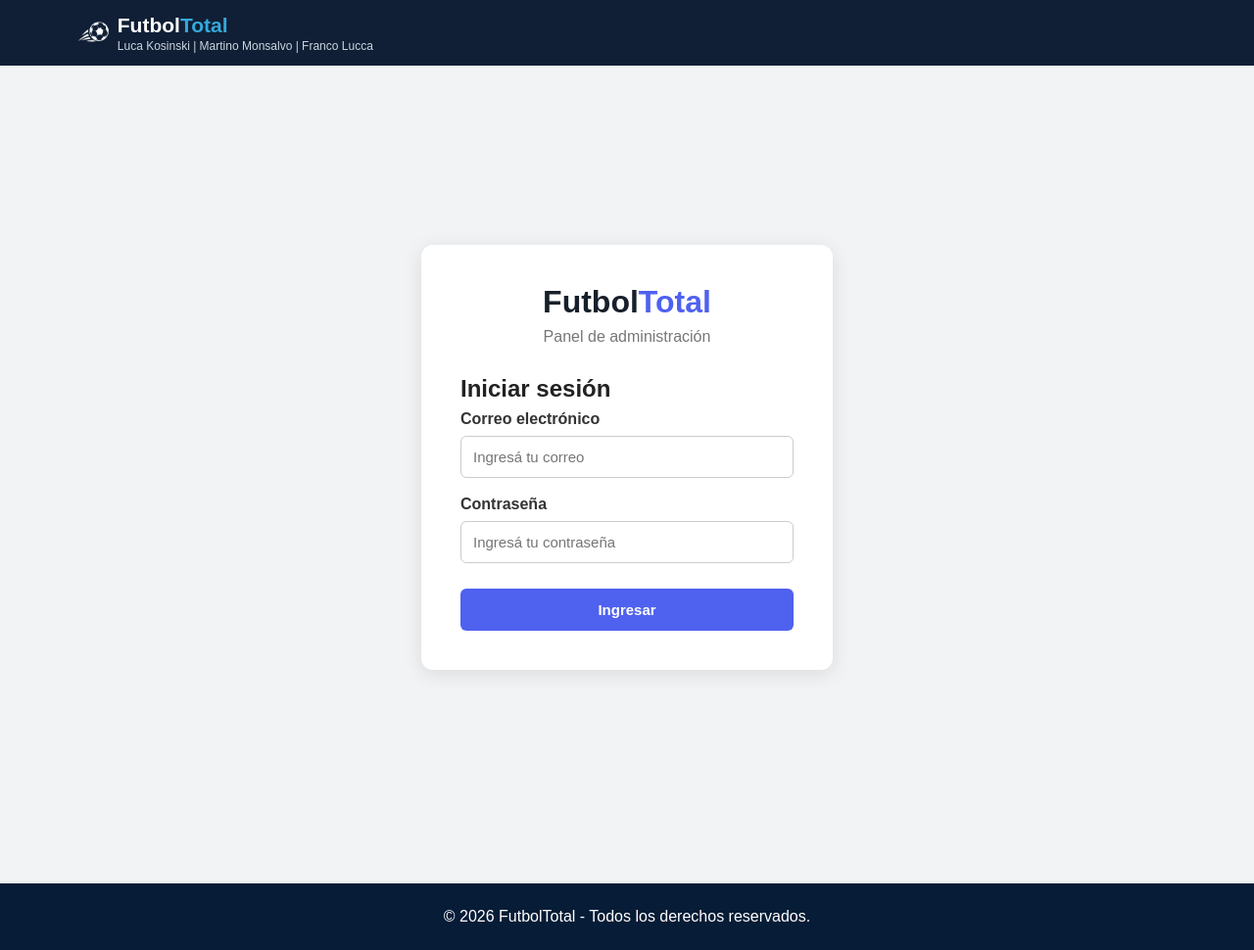
After one commit to FranLucca/TP_FINAL_GRUPO6, a Node server app: page /login in a window 1280 px wide. The commit adds this page. Shown: the whole page at 98% size. Run offline with Node 20, Linux system fonts and the light colour scheme.

Commit message:
Diseño e implementación del login de administrador

```diff
--- a/Backend/index.js
+++ b/Backend/index.js
@@ -1,13 +1,15 @@
 import express from "express";
 import environments from "./src/api/config/environments.js";
 import cors from "cors";
+import session from "express-session";
 import { loggerurl } from "./src/api/middlewares/middlewares.js";
-import { productoRoutes, ventaRoutes, viewRoutes } from "./src/api/routes/index.js";
+import { productoRoutes, ventaRoutes, viewRoutes, authRoutes } from "./src/api/routes/index.js";
 import { __dirname, join, rutaImagenes, rutaCss } from "./src/api/utils/index.js";
 
 const app = express();
 
 const PORT = environments.port;
+const { session_key } = environments;
 
 app.set("view engine", "ejs"); // Configuramos EJS como motor de plantillas
 app.set("views", join(__dirname, "src/views")); // Apuntamos a la carpeta de las vistas de EJS
@@ -18,33 +20,44 @@ app.use("/img", express.static(rutaImagenes));
 // Configurar css del Frontend
 app.use("/css", express.static(rutaCss));
 
-//MIDDLEWARES
-app.use(cors()); //Middleware CORS basico para permitir todas las solicitudes
+// MIDDLEWARES
+app.use(cors()); // Middleware CORS basico para permitir todas las solicitudes
 
-//Middleware logger para mostrar por consola las solicitudes de nuestro servidor
+// Middleware logger para mostrar por consola las solicitudes de nuestro servidor
 app.use(loggerurl);
 
-//Parseamos el JSON que enviamos en los formularios para recibirlos como objemos
-app.use(express.json()); //Parseamos el JSON recibido en el body automaticamente
+// Parseamos el JSON que enviamos en los formularios
+app.use(express.json());
 
 // Middleware para servir archivos estaticos
 app.use(express.static(join(__dirname, "src/public")));
 
-//ENDPOINTS
+// Parseamos los datos enviados desde formularios HTML
+app.use(express.urlencoded({ extended: true }));
+
+// Middleware de sesion
+app.use(session({
+    secret: session_key,
+    resave: false,
+    saveUninitialized: true
+}));
+
+// ENDPOINTS
 app.get("/", (req, res) => {
-    res.send("Hola desde el servidor")
+    res.send("Hola desde el servidor");
 });
 
-//RUTAS API
-//rutas de producto
-app.use("/api/productos", productoRoutes)
+// RUTAS API
+app.use("/api/productos", productoRoutes);
 
-//rutas de venta
-app.use("/api/ventas", ventaRoutes)
+app.use("/api/ventas", ventaRoutes);
 
-// Rutas vistas
-app.use("/admin", viewRoutes); // Redirigimos las consultas a /admin a la ruta de vistas
+// Rutas de autenticacion
+app.use("/", authRoutes);
+
+// Rutas vistas del administrador
+app.use("/admin", viewRoutes);
 
 app.listen(PORT, () => {
-    console.log(`servidor corriendo en puerto https://localhost:${PORT}`)
+    console.log(`servidor corriendo en puerto http://localhost:${PORT}`);
 });
--- a/Backend/src/api/config/environments.js
+++ b/Backend/src/api/config/environments.js
@@ -9,5 +9,6 @@ export default {
         name: process.env.DB_NAME,
         user: process.env.DB_USER,
         password: process.env.DB_PASSWORD
-    }
+    },
+    session_key: process.env.SESSION_KEY
 }
--- /dev/null
+++ b/Backend/src/api/controllers/auth.controllers.js
@@ -0,0 +1,98 @@
+import UsuarioModel from "../models/usuario.models.js";
+
+import bcrypt from "bcrypt";
+
+// Vista login
+export const vistaLogin = (req, res) => {
+    res.render("login", {
+        title: "Login Admin",
+        about: "Introduzca sus credenciales"
+    })
+}
+
+// Login usuario admin
+export const loginUserAdmin = async (req, res) => {
+    try {
+
+        /* Podemos recibir los datos de email y password de login.ejs ya como un objeto
+        app.use(express.urlencoded({extended: true}));*/
+        const { email, password } = req.body;
+
+        // Evitamos una consulta innecesaria a la BBDD
+        if (!email || !password) {
+            return res.render("login", {
+                title: "Login Admin",
+                about: "Introduzca sus credenciales",
+                error: "Todos los campos son obligatorios"
+            });
+        }
+
+        // Traemos solamente el usuario administrador que tenga ese email
+        const [rows] = await UsuarioModel.selectAdminUser(email);
+        console.log(rows);
+
+
+        // Si no existe el usuario admin
+        if (rows.length === 0) {
+            return res.render("login", {
+                title: "Login Admin",
+                about: "Introduzca sus credenciales",
+                error: "No existe usuario admin"
+            });
+        }
+
+        // En caso de que exista el usuario, lo guardo en la variable user
+        const user = rows[0];
+
+        // Comparamos si la contraseña ingresada coincide con el hash guardado en la BBDD
+        const match = await bcrypt.compare(password, user.password);
+        console.log(match);
+
+        if (match) {
+            // Si coinciden los passwords hasheados
+
+            // Guardo la sesion
+            req.session.user = {
+                id: user.id,
+                name: user.nombre,
+                email: user.email
+            }
+
+            // Guardada la sesion, redirijo al panel de administracion
+            return res.redirect("/admin");
+
+        } else {
+            // Si no coinciden los passwords hasheados
+            return res.render("login", {
+                title: "Login Admin",
+                about: "Introduzca sus credenciales",
+                error: "Contraseña invalida"
+            });
+
+        }
+
+    } catch (error) {
+        console.log("Error en el login: ", error);
+
+        res.status(500).json({
+            message: "Error interno del servidor al hacer login"
+        });
+    }
+}
+
+// Logout admin
+export const logoutUserAdmin = (req, res) => {
+
+    // Destruimos la sesion existente
+    req.session.destroy((err) => {
+        if (err) {
+            console.log("Error al destruir la sesion: ", err);
+            return res.status(500).json({
+                message: "Error al destruir la sesion"
+            });
+        }
+
+        // Eliminada la sesion, redirigimos a login
+        res.redirect("/login");
+    });
+}
--- a/Backend/src/api/routes/view.routes.js
+++ b/Backend/src/api/routes/view.routes.js
@@ -1,9 +1,10 @@
 import { Router } from "express";
 import { vistaAdmin } from "../controllers/view.controllers.js";
+import { requireLogin } from "../middlewares/middlewares.js";
 
 const router = Router();
 
-// VISTA ADMIN PANEL
-router.get("/", vistaAdmin);
+// Vista del panel de administrador protegida
+router.get("/", requireLogin, vistaAdmin);
 
 export default router;
--- /dev/null
+++ b/Backend/src/public/css/login.css
@@ -0,0 +1,127 @@
+
+* {
+    margin: 0;
+    padding: 0;
+    box-sizing: border-box;
+}
+
+body {
+    font-family: Arial, sans-serif;
+    background: #f1f3f5;
+    min-height: 100vh;
+}
+
+.contenedor-login {
+    min-height: 100vh;
+    display: flex;
+    justify-content: center;
+    align-items: center;
+    padding: 20px;
+}
+
+.tarjeta-login {
+    width: 100%;
+    max-width: 420px;
+    padding: 40px;
+    background: #fff;
+    border-radius: 12px;
+    box-shadow: 0 4px 20px rgba(0, 0, 0, 0.1);
+}
+
+.marca-login {
+    text-align: center;
+    margin-bottom: 30px;
+}
+
+.marca-login h1 {
+    font-size: 32px;
+    color: #17202a;
+}
+
+.marca-login h1 span {
+    color: #4f61ef;
+}
+
+.marca-login p {
+    color: #777;
+    margin-top: 8px;
+}
+
+.tarjeta-login h2 {
+    margin-bottom: 8px;
+    color: #222;
+}
+
+.texto-login {
+    color: #777;
+    margin-bottom: 25px;
+}
+
+.grupo-login {
+    display: flex;
+    flex-direction: column;
+    gap: 8px;
+    margin-bottom: 18px;
+}
+
+.grupo-login label {
+    font-weight: bold;
+    color: #333;
+}
+
+.grupo-login input {
+    width: 100%;
+    padding: 12px;
+    border: 1px solid #ccc;
+    border-radius: 6px;
+    font-size: 15px;
+}
+
+.grupo-login input:focus {
+    outline: none;
+    border-color: #4f61ef;
+}
+
+.boton-ingresar,
+.boton-rapido {
+    width: 100%;
+    padding: 13px;
+    border: none;
+    border-radius: 6px;
+    cursor: pointer;
+    font-size: 15px;
+    font-weight: bold;
+}
+
+.boton-ingresar {
+    background: #4f61ef;
+    color: #fff;
+    margin-top: 8px;
+}
+
+.boton-ingresar:hover {
+    background: #218fc2;
+;
+}
+
+.boton-rapido {
+    background: #e9ecef;
+    color: #333;
+    margin-top: 14px;
+}
+
+.boton-rapido:hover {
+    background: #dce0e4;
+}
+
+.mensaje-error {
+    color: #d62828;
+    font-size: 14px;
+    margin-bottom: 12px;
+}
+
+@media (max-width: 480px) {
+    .tarjeta-login {
+        padding: 28px 22px;
+    }
+}
--- a/Backend/src/views/admin.ejs
+++ b/Backend/src/views/admin.ejs
@@ -1,5 +1,5 @@
+<%- include("./partials/header.ejs", { mostrarCerrarSesion: true }) %>
 <%- include("./partials/head.ejs") %>
-<%- include("./partials/header.ejs") %>
 
     <main class="contenedor-admin">
         <h2>Panel de administración</h2>
@@ -19,7 +19,6 @@
                 <p id="productos-inactivos"><%= stats.inactivos %></p>
             </div>
         </section>
-
         <section class="seccion-admin seccion-formulario">
             <h2 id="titulo-formulario">Agregar producto</h2>
 
--- /dev/null
+++ b/Backend/src/views/login.ejs
@@ -0,0 +1,69 @@
+<!DOCTYPE html>
+<html lang="es">
+<head>
+    <meta charset="UTF-8">
+    <meta name="viewport" content="width=device-width, initial-scale=1.0">
+    <title>FutbolTotal | <%= title %></title>
+</head>
+<link rel="stylesheet" href="/css/style.css">
+<link rel="stylesheet" href="/css/login.css">
+
+    <header class="encabezado">
+    <div class="marca">
+        <a href="/admin">
+            <img src="/img/logo.png" alt="Logo FutbolTotal">
+
+        </a>
+
+        <div>
+            <h1>Futbol<span>Total</span></h1>
+            <small>Luca Kosinski | Martino Monsalvo | Franco Lucca</small>
+        </div>
+    </div>
+    </header>
+    <main class="contenedor-login">
+        <section class="tarjeta-login">
+            <div class="marca-login">
+                <h1>Futbol<span>Total</span></h1>
+                <p>Panel de administración</p>
+            </div>
+
+            <h2>Iniciar sesión</h2>
+
+            <form action="/login" method="POST">
+                <div class="grupo-login">
+                    <label for="email">Correo electrónico</label>
+                    <input
+                        type="email"
+                        id="email"
+                        name="email"
+                        placeholder="Ingresá tu correo"
+                        required
+                    >
+                </div>
+
+                <div class="grupo-login">
+                    <label for="password">Contraseña</label>
+                    <input
+                        type="password"
+                        id="password"
+                        name="password"
+                        placeholder="Ingresá tu contraseña"
+                        required
+                    >
+                </div>
+
+                <% if (typeof error !== "undefined" && error) { %>
+                    <p class="mensaje-error"><%= error %></p>
+                <% } %>
+
+                <button type="submit" class="boton-ingresar">
+                    Ingresar
+                </button>
+            </form>
+        </section>
+    </main>
+
+<%- include("./partials/footer.ejs") %>
+
+    <script src="/js/login.js"></script>
--- a/Backend/src/views/partials/head.ejs
+++ b/Backend/src/views/partials/head.ejs
@@ -1,5 +1,6 @@
 <meta charset="UTF-8">
 <meta name="viewport" content="width=device-width, initial-scale=1.0">
 <title>FutbolTotal | <%= title %></title>
+
 <link rel="stylesheet" href="/css/style.css">
 <link rel="stylesheet" href="/css/admin.css">
```
Also changed, not shown: Backend/src/api/middlewares/middlewares.js (+23 -26 lines), Backend/src/api/models/usuario.models.js (added, +29 -0 lines), Backend/src/api/routes/auth.routes.js (added, +19 -0 lines), Backend/src/api/routes/index.js (+6 -4 lines), Backend/src/public/css/admin.css (+26 -0 lines), Backend/src/views/partials/header.ejs (+6 -1 lines).
